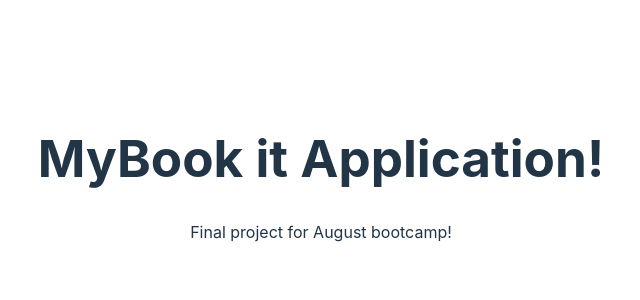
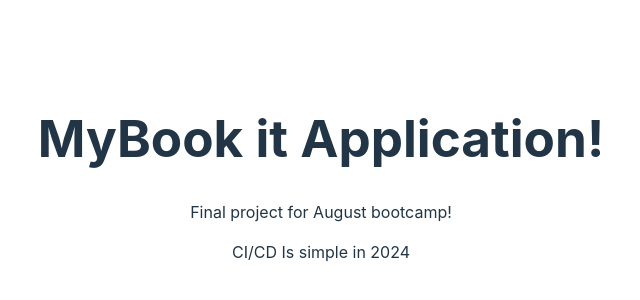
Before and after one commit to nirkaufman/book-it, a React (Vite) app: page / in a window 1280 px wide. Shown: the part 222-522 px from the top of the page, without its empty margins (319-959 px from the left). Built offline with nearby package versions, Linux system fonts and the light colour scheme.

Commit message:
add text

```diff
--- a/src/App.jsx
+++ b/src/App.jsx
@@ -6,6 +6,7 @@ function App() {
       <div>
         <h1>MyBook it Application!</h1>
         <p>Final project for August bootcamp!</p>
+        <p>CI/CD Is simple in 2024</p>
       </div>
   )
 }
```
